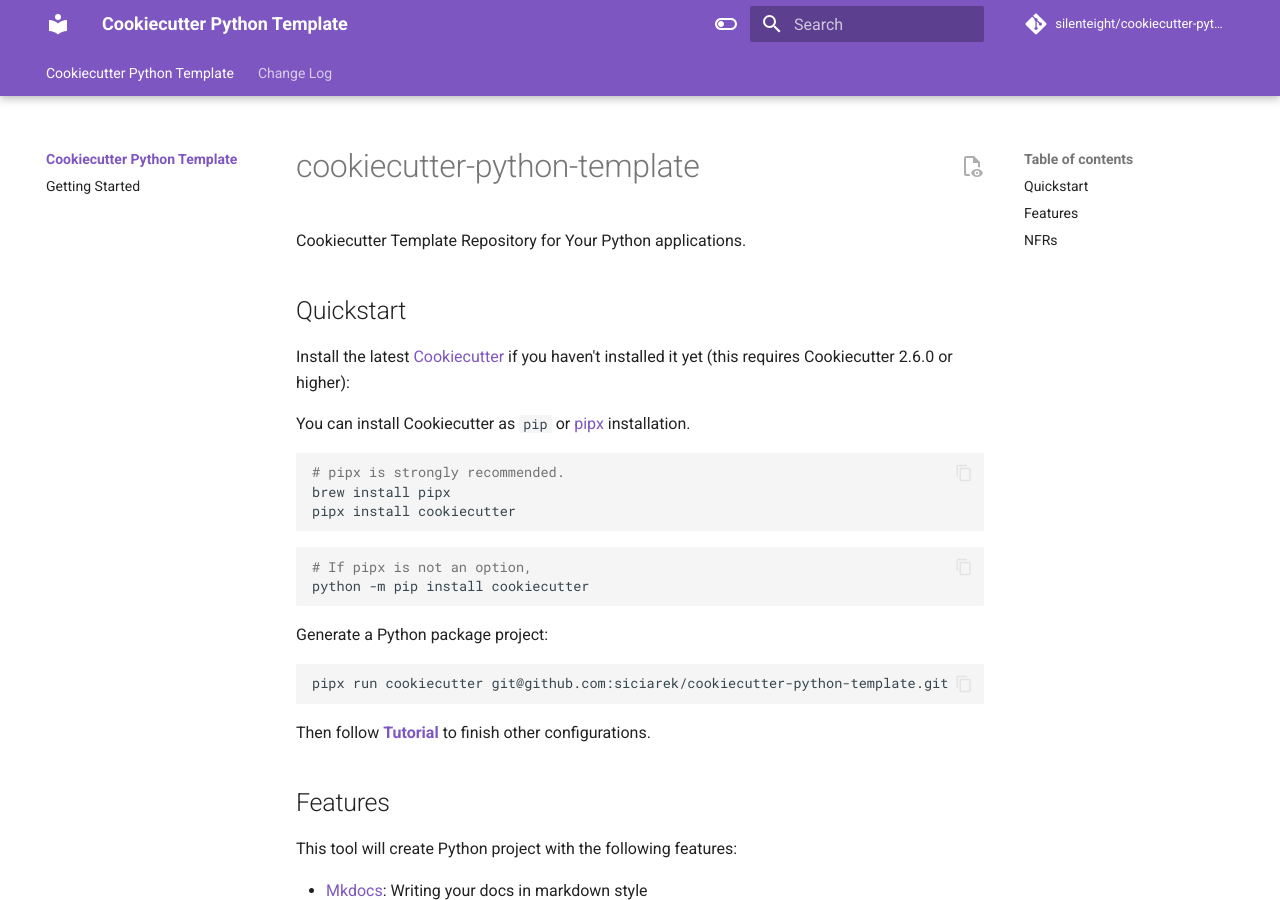
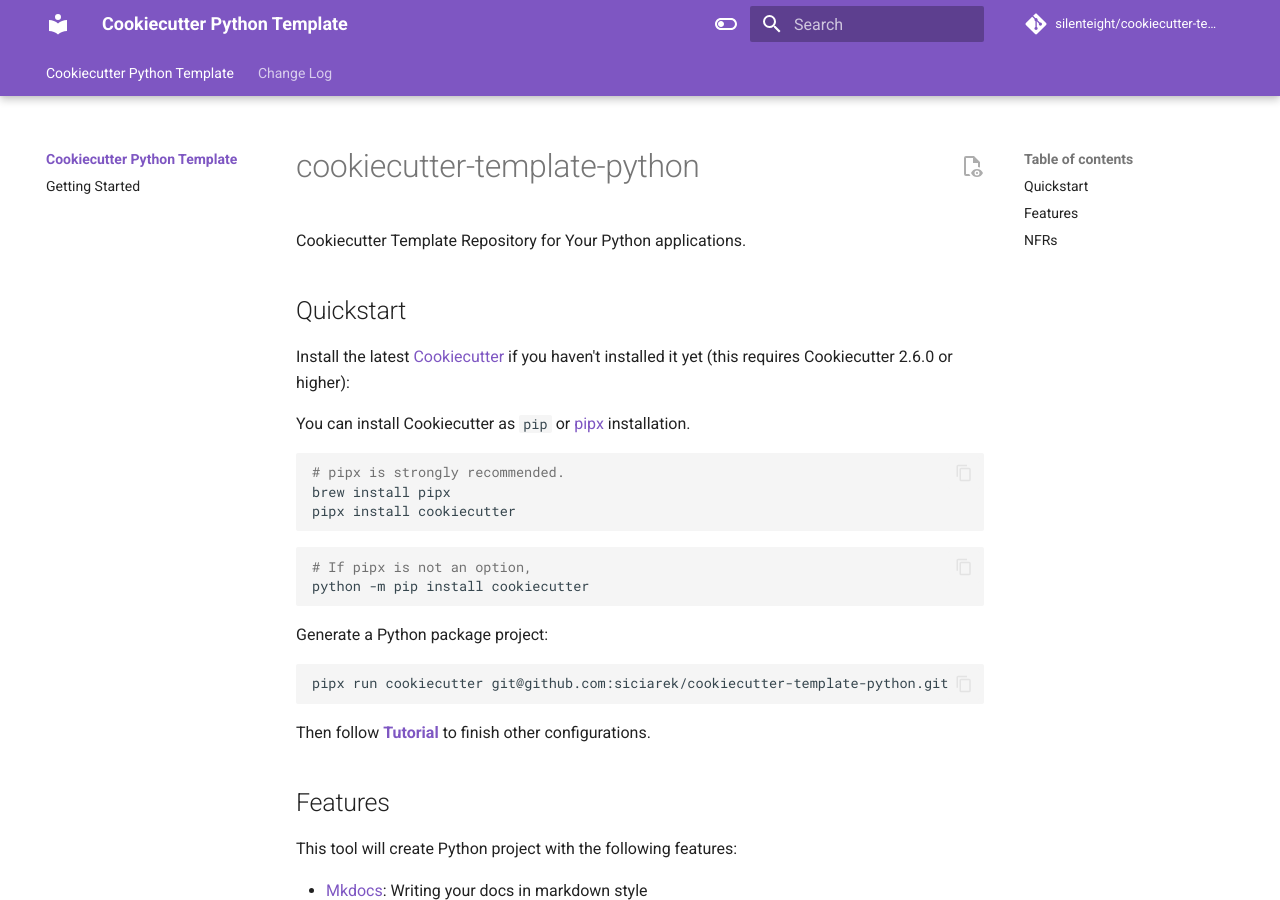
Before and after one commit to siciarek/cookiecutter-template-python, an MkDocs documentation site: the page built from docs/index.md, in a window 1280 px wide and 900 px high. Built offline with MkDocs 1.6.1 and Material for MkDocs 9.7.7, drawn with Linux system fonts in a browser that asks for light colours; comment, search, counter and statistics services are not loaded; some of the changed text lies outside the part shown.

````diff
--- a/README.md
+++ b/README.md
@@ -1,4 +1,4 @@
-# cookiecutter-python-template
+# cookiecutter-template-python
 Cookiecutter Template Repository for Your Python applications.
 
 ## Quickstart
@@ -21,7 +21,7 @@ python -m pip install cookiecutter
 Generate a Python package project:
 
 ```shell
-pipx run cookiecutter git@github.com:siciarek/cookiecutter-python-template.git
+pipx run cookiecutter git@github.com:siciarek/cookiecutter-template-python.git
 ```
 
 Then follow **[Tutorial](docs/getting-started.md)** to finish other configurations.
@@ -54,6 +54,6 @@ Detailed description about NFRs can be found below:
 
 ---
 
-The **cookiecutter-python-template** documentation was constructed using [Mkdocs-material](https://squidfunk.github.io/mkdocs-material/).
+The **cookiecutter-template-python** documentation was constructed using [Mkdocs-material](https://squidfunk.github.io/mkdocs-material/).
 
 Source of this documentation can be found in [docs](docs) folder.
--- a/mkdocs.yml
+++ b/mkdocs.yml
@@ -2,12 +2,12 @@
 
 # Project information
 site_name: Cookiecutter Python Template
-site_url: https://silenteight.github.io/cookiecutter-python-template
+site_url: https://silenteight.github.io/cookiecutter-template-python
 site_description: Cookiecutter Python Template
 
 # Repository
-repo_name: silenteight/cookiecutter-python-template
-repo_url: https://github.com/silenteight/cookiecutter-python-template
+repo_name: silenteight/cookiecutter-template-python
+repo_url: https://github.com/silenteight/cookiecutter-template-python
 
 # Copyright
 copyright: |
@@ -55,7 +55,7 @@ theme:
 extra:
   social:
     - icon: fontawesome/brands/github
-      link: https://github.com/siciarek/cookiecutter-python-template
+      link: https://github.com/siciarek/cookiecutter-template-python
 
 markdown_extensions:
   - pymdownx.highlight:
--- a/{{cookiecutter.project_slug}}/README.md
+++ b/{{cookiecutter.project_slug}}/README.md
@@ -3,7 +3,7 @@ Readme for you application: {{cookiecutter.project_pkg_name}}
 
 ---
 
-The **cookiecutter-python-template** documentation was constructed using [Mkdocs-material](https://squidfunk.github.io/mkdocs-material/).
+The **cookiecutter-template-python** documentation was constructed using [Mkdocs-material](https://squidfunk.github.io/mkdocs-material/).
 
 Documentation can be found: [**https://silenteight.github.io/{{ cookiecutter.project_slug }}**](https://silenteight.github.io/{{ cookiecutter.project_slug }})
 
````
Also changed, not shown: docs/getting-started.md (+1 -1 lines), pyproject.toml (+4 -4 lines).
